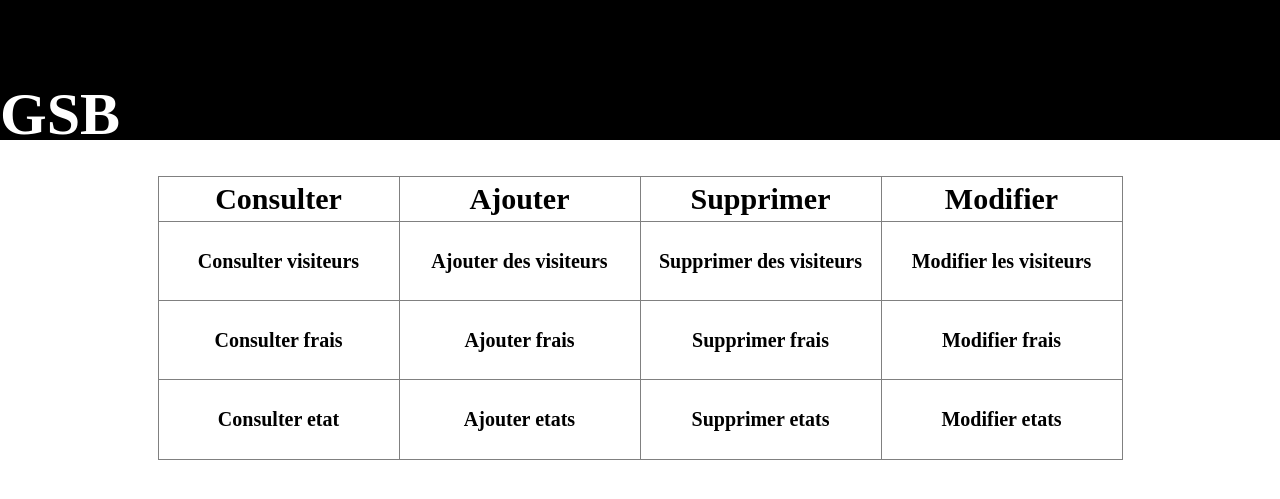
After one commit to arthurBrn/GSB, a PHP site: page /vue/views/tableauAdmin.php in a window 1280 px wide. The commit adds this page. Shown: the top 499 px of the page. Run offline with PHP 8.4, Linux system fonts and the light colour scheme.

Commit message:
Connexion marche, ajout de vue tableauAdmin.php pour gérer les fonctionnalités permit aux visiteurs

```diff
--- /dev/null
+++ b/views/tableauAdmin.php
@@ -0,0 +1,111 @@
+<!DOCTYPE html>
+<html>
+<head>
+	<meta name="viewport" content="width=device-width, user-scalable=yes" />
+    <meta charset="utf-8"/>
+    <title>page protéger</title>
+    <link rel="stylesheet" href="..\views\protectGSB.css"/>
+    <script src="script.js"></script>
+	<link type="image/x-icon" href="logoGSB.JPG" rel="icon"/>
+    <style type="text/css">
+		a:link { text-decoration:none; }
+	</style>
+</head>
+<body>
+<div id="class1">
+		<a href="../views/indexVue.php">
+			<h4>GSB  <h4>
+		</a>
+	</div>
+
+	</br>
+	</br>
+
+<div style="text-align:center">
+	<table border="1px">
+		<!-- <caption> Action </caption> -->
+			<thead> <!--En tête du tableau -->
+			<tr>
+				<th>Consulter</th>
+				<th>Ajouter</th>
+				<th>Supprimer</th>
+				<th>Modifier</th>
+			</tr>
+			</thead>
+			<tbody>
+				<tr>
+					<td>
+						<a href="../models/Consulter/priveConsulterVisiteursGSB.php">
+							<h4>Consulter visiteurs</h4>
+						</a>
+					</td>
+					<td>
+						<a href="../views/Ajouter/priveAjouterVisiteursGSB.php">
+							<h4>Ajouter des visiteurs</h4>
+						</a>
+					</td>
+					<td>
+						<a href="../views/Supprimer/priveSupprimerVisiteursGSB.php">
+							<h4>Supprimer des visiteurs</h4>
+						</a>
+					</td>
+					<td>
+						<a href="../views/Modifier/priveModifierVisiteursGSB.php">
+							<h4>Modifier les visiteurs</h4>
+						</a>
+					</td>
+				</tr>
+
+				<tr>
+					<td>
+						<a href="../views/Consulter/priveConsulterFraisForfaitGSB.php">
+							<h4>Consulter frais </h4>
+						</a>
+					</td>
+					<td>
+						<a href="../views/Ajouter/priveAjouterFraisForfaitGSB.php">
+							<h4>Ajouter frais </h4>
+						</a>
+					</td>
+					<td>
+						<a href="../views/Supprimer/priveSupprimerFraisForfaitGSB.php">
+							<h4>Supprimer frais </h4>
+						</a>
+					</td>
+					<td>
+						<a href="http://localhost/Vue/Modifier/priveModifierFraisForfaitGSB.php">
+							<h4>Modifier frais </h4>
+						</a>
+					</td>
+				</tr>
+
+				<tr>
+					<td>
+						<a href="../models/Consulter/priveConsulterEtatGSB.php">
+							<h4>Consulter etat </h4>
+						</a>
+					</td>
+					<td>
+						<a href="../views/Ajouter/priveAjouterEtatGSB.php">
+							<h4>Ajouter etats</h4>
+						</a>
+					</td>
+					<td>
+						<a href="../views/Supprimer/priveSupprimerEtatGSB.php">
+							<h4>Supprimer etats</h4>
+						</a>
+					</td>
+					<td>
+						<a href="../views/Modifier/priveModifierEtatGSB.php">
+							<h4>Modifier etats</h4>
+						</a>
+					</td>
+				</tr>
+			</tbody>
+
+	</table>
+</div>
+</br>
+
+</body>
+</html>
```
Also changed, not shown: controller/conBDD.php (+8 -0 lines), index.php (+56 -1 lines), views/envoyerGSB.php (+1 -35 lines), models/modele.php (line endings or trailing spaces).
